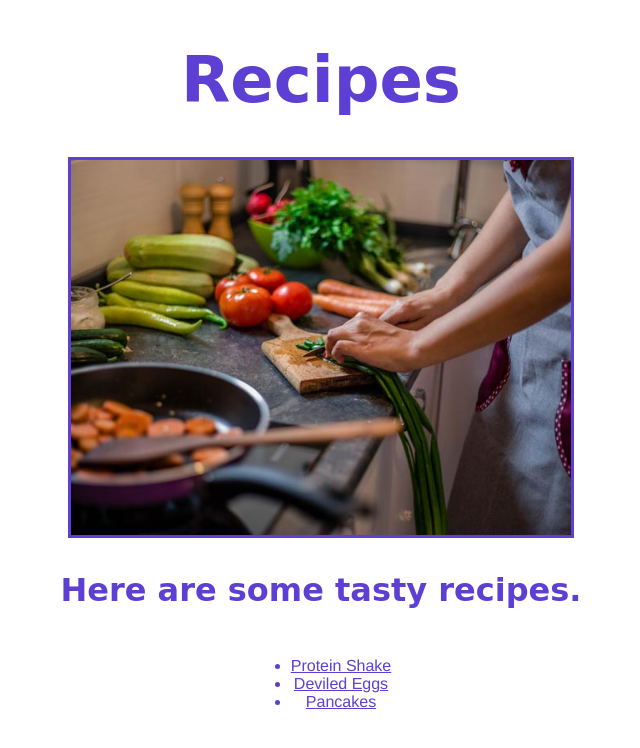
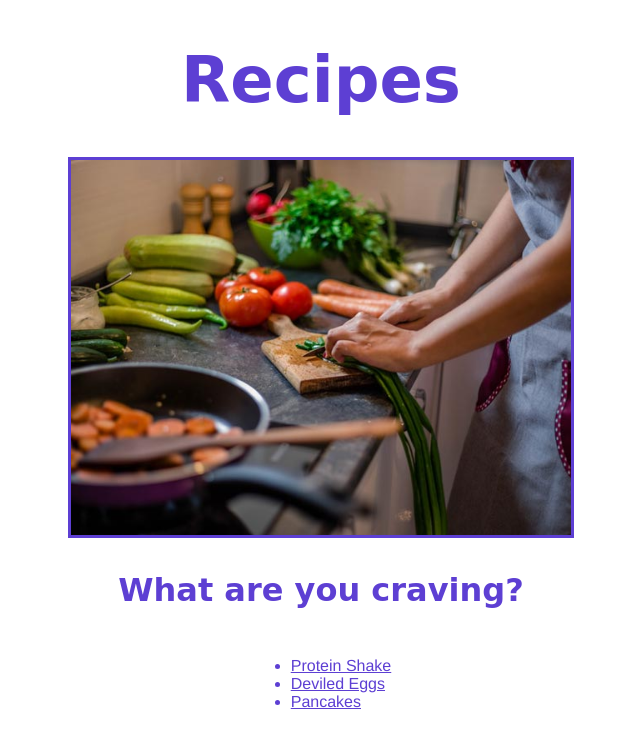
Before and after one commit to Azeemjalageri/recipes, a plain HTML site: page index.html in a window 1280 px wide. Shown: the whole page, without its empty margins (319-959 px from the left). Drawn offline with Linux system fonts and the light colour scheme.

Commit message:
Fix alignment of list items

```diff
--- a/index.html
+++ b/index.html
@@ -9,11 +9,10 @@
 	<body>
 		<h1>Recipes</h1>
 		<img src="./images/cooking.jpeg" alt="A person cutting vegetables.">
-		<h3>Here are some tasty recipes.</h3>
+		<h3>What are you craving?</h3>
 		<ul>
 			<li><a href="./recipes/protein-shake.html">Protein Shake</a></li>
 			<li><a href="./recipes/deviled-eggs.html">Deviled Eggs</a></li>
-			<li><a href="./recipes/pancakes.html">Pancakes</a></li>
-		</ul>
+			<li><a href="./recipes/pancakes.html">Pancakes</a></li>			</ul>
 	</body>
 </html>
--- a/styles.css
+++ b/styles.css
@@ -23,6 +23,10 @@ h3 {
 	font-size: 32px;
 }
 
-ul, ol {
+ol, ul {
 	display: inline-block;
 }
+
+li {
+	text-align: left;
+}
```
